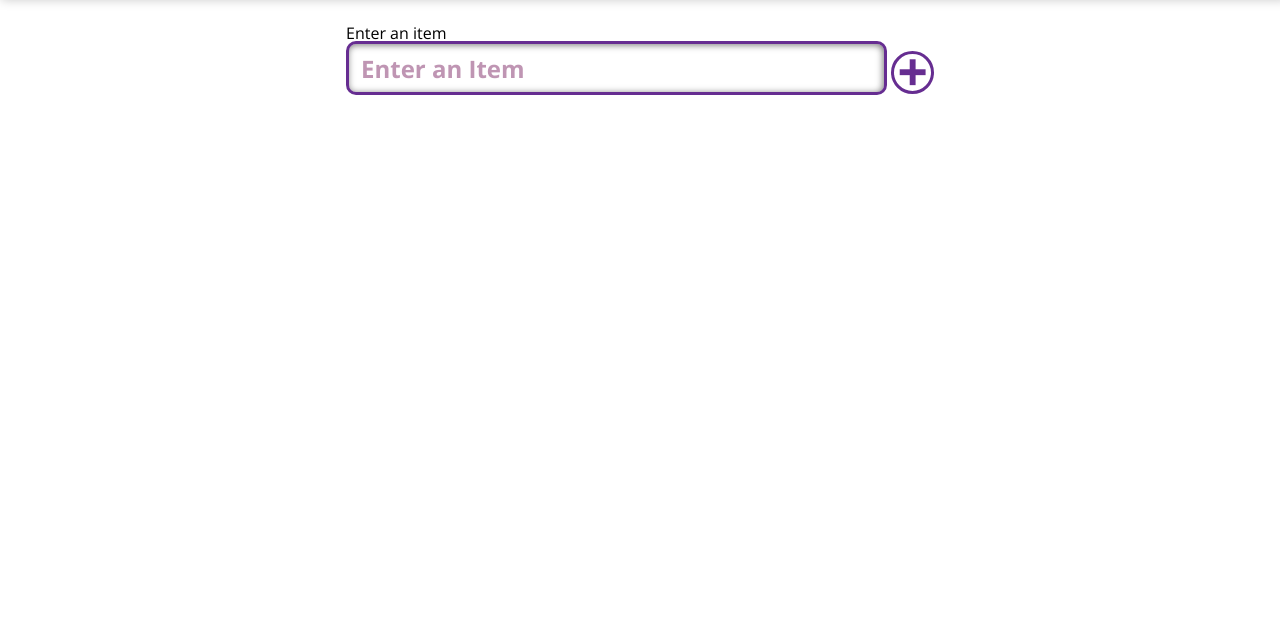
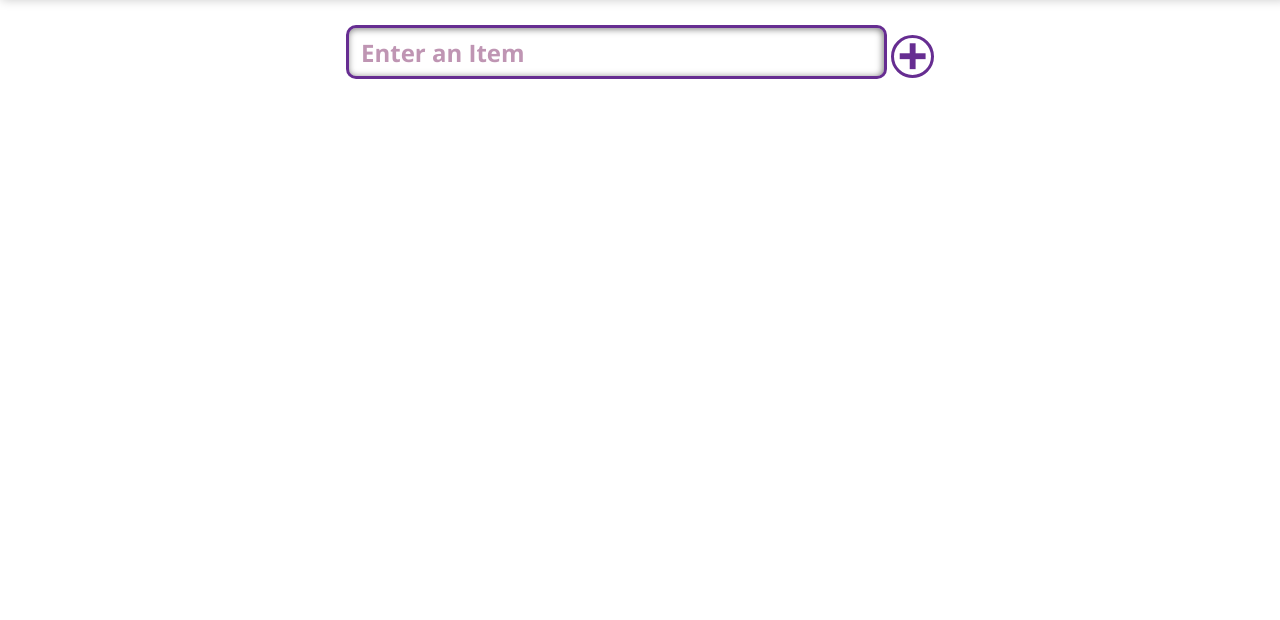
Before and after one commit to dougdworkin/newlistmonster, a plain HTML site: page index.html in a window 1280 px wide. Shown: the part 180-800 px from the top of the page. Drawn offline with nearby package versions, Linux system fonts and the light colour scheme.

Commit message:
added the sr-only styles for hiding labels but vivble to screen readers

```diff
--- a/css/mainStyles.css
+++ b/css/mainStyles.css
@@ -85,6 +85,21 @@ html {
   zoom: 1; /* ie 6/7 */
 }
 
+
+/* ******************************************
+hide labels for screen but available to screen readers
+****************************************** */
+
+.sr-only {
+    position: absolute;
+    width: 1px;
+    height: 1px;
+    padding: 0;
+    margin: -1px;
+    overflow: hidden;
+    clip: rect(0,0,0,0);
+    border: 0;
+}
 
 /* ******************************************
 	General Styles
--- a/index.html
+++ b/index.html
@@ -37,7 +37,7 @@
 
 
 		<div class="mainInput">
-			<label for="text">Enter an item</label>
+			<label class="sr-only" for="text">Enter an item</label>
 			<input id="text" type="text" name="listEnter" autocomplete="off" placeholder="Enter an Item">
 
 			<input class="enter" type="button" name="submit" value="Add">
```
